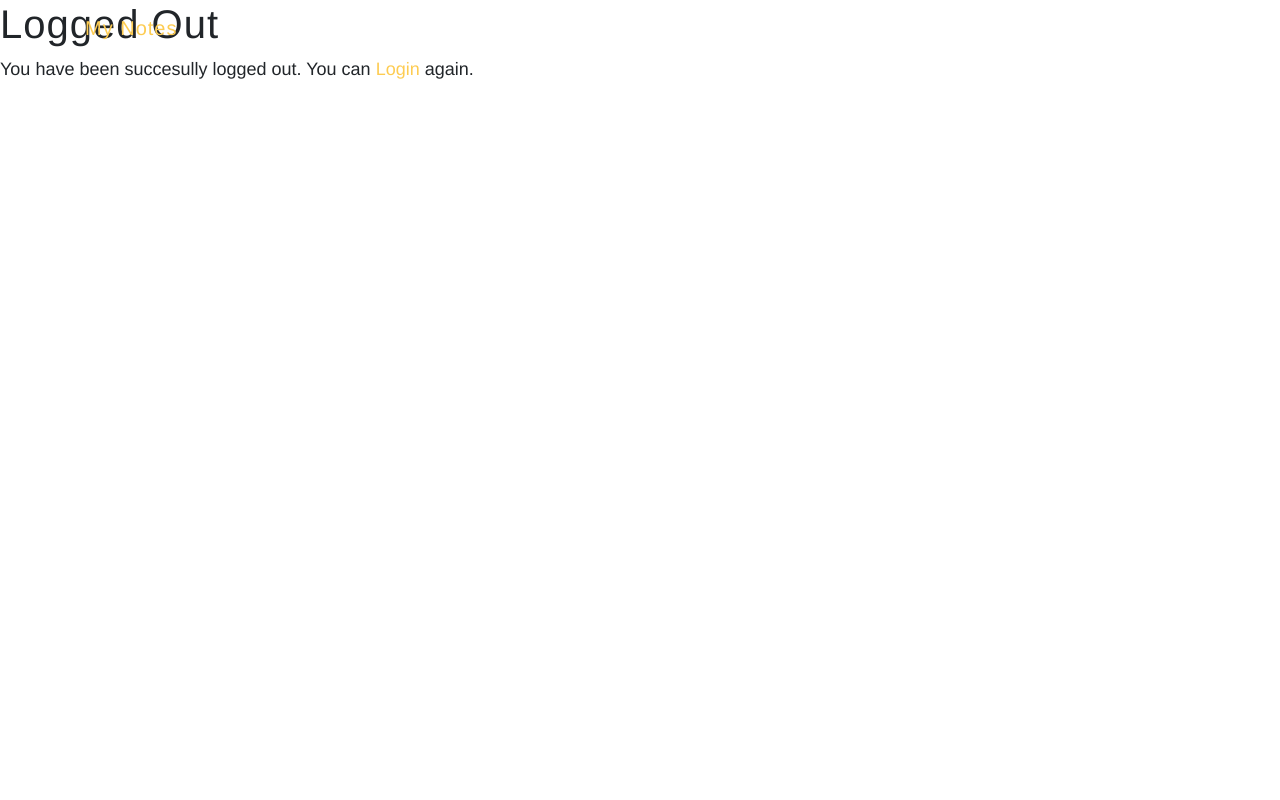
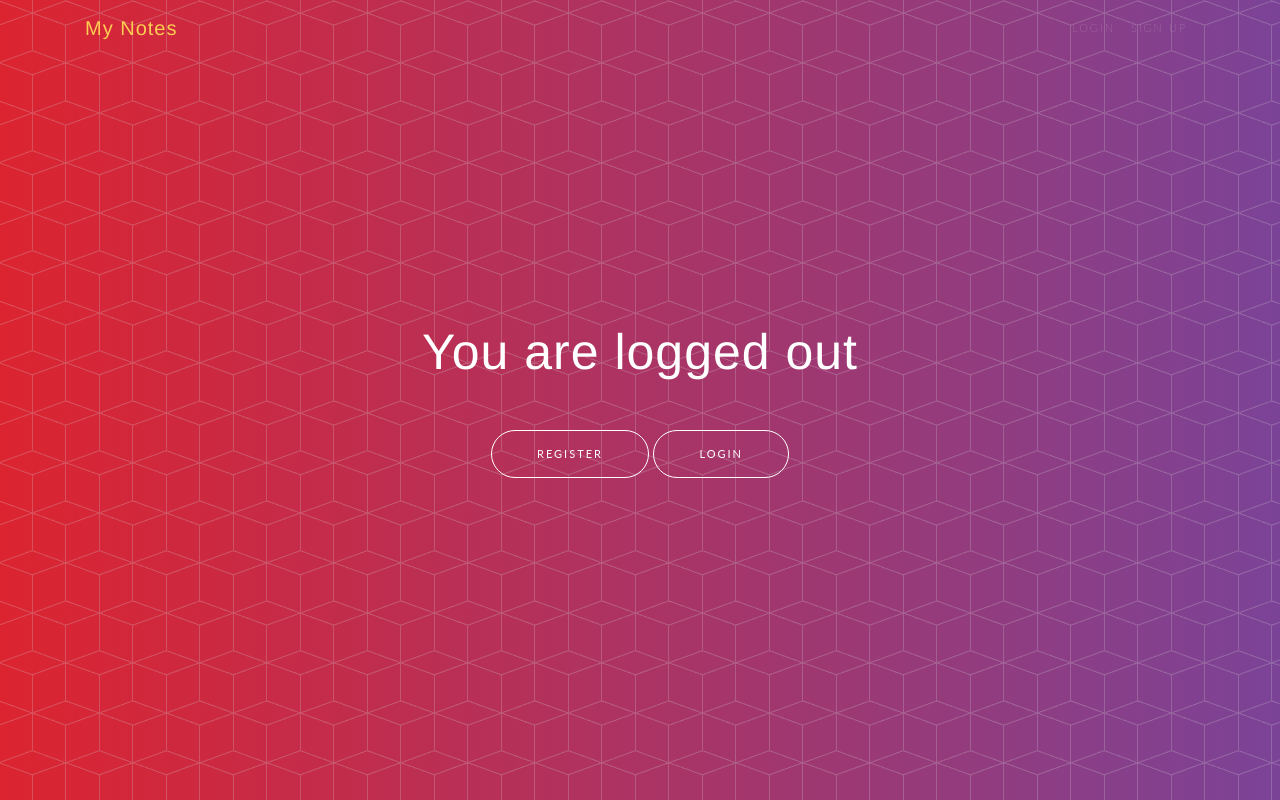
Before and after one commit to Molusoj/notes, a Django app: page /account/logout/ in a window 1280 px wide. Run offline with Django 3.2, Linux system fonts and the light colour scheme; some libraries are stand-ins or nearby versions.

Commit message:
Designed The logged Out Page

```diff
--- a/account/templates/registration/logged_out.html
+++ b/account/templates/registration/logged_out.html
@@ -1,6 +1,18 @@
 {% extends "base.html" %}
+{% load crispy_forms_tags %}
 {% block title %}Logged-Out{% endblock %}
 {% block content %}
-<h1>Logged Out</h1>
-<p>You have been succesully logged out. You can <a href="{% url 'login' %}">Login</a> again.</p>
+ <header class="masthead">
+    <div class="container h-100">
+      <div class="row h-100">
+        <div class="col-lg-7 ml-auto mr-auto my-auto">
+          <div class="header-content ml-auto mr-auto text-center">
+            <h1 class="mb-5 text-center">You are logged out</h1>
+            <a href="{% url 'register' %}" class="btn btn-outline btn-xl js-scroll-trigger">Register</a>
+             <a href="{% url 'login' %}" class="btn btn-outline btn-xl js-scroll-trigger">Login</a>
+          </div>
+        </div>
+	</div>
+</div>
+  </header>
 {% endblock %}
```
